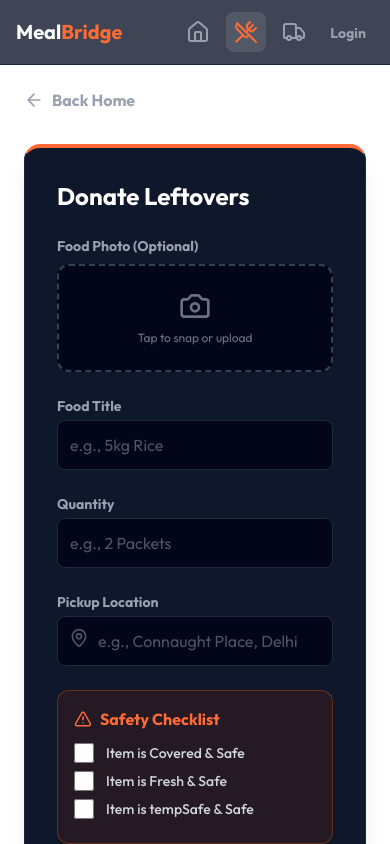
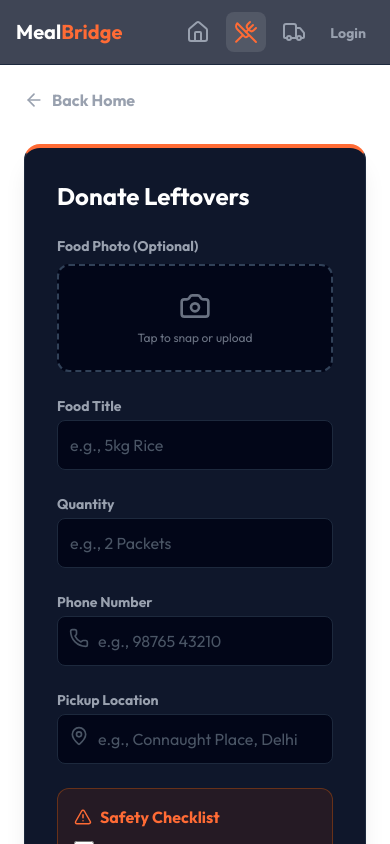
Before and after one commit to sushil1817/mealbridge-site, a Next.js app: page /donate in a window 390 px wide. Shown: the top 844 px of the page. Built offline with nearby package versions, Linux system fonts and the light colour scheme; no server answers.

Commit message:
added phone number

```diff
--- a/app/donate/page.tsx
+++ b/app/donate/page.tsx
@@ -1,13 +1,14 @@
 "use client";
 import { useState } from "react";
 import { supabase } from "@/lib/supabase";
-import { AlertTriangle, ArrowLeft, Loader2, MapPin, Camera } from "lucide-react";
+import { AlertTriangle, ArrowLeft, Loader2, MapPin, Camera, Phone } from "lucide-react";
 import Link from "next/link";
 
 export default function DonatePage() {
   const [loading, setLoading] = useState(false);
-  const [formData, setFormData] = useState({ title: "", quantity: "", location: "" });
-  const [imageFile, setImageFile] = useState<File | null>(null); // New state for the file
+  // Added 'phone' to the state
+  const [formData, setFormData] = useState({ title: "", quantity: "", location: "", phone: "" });
+  const [imageFile, setImageFile] = useState<File | null>(null);
 
   const [hygieneChecks, setHygieneChecks] = useState({
     isCovered: false, isFresh: false, tempSafe: false,
@@ -22,30 +23,19 @@ export default function DonatePage() {
     setLoading(true);
     let uploadedImageUrl = "";
 
-    // 1. Upload Image if one is selected
     if (imageFile) {
       const fileName = `${Date.now()}-${imageFile.name}`;
-      const { data, error: uploadError } = await supabase
-        .storage
-        .from('food-images')
-        .upload(fileName, imageFile);
-
+      const { error: uploadError } = await supabase.storage.from('food-images').upload(fileName, imageFile);
       if (uploadError) {
-        alert("Error uploading image: " + uploadError.message);
+        alert("Error uploading image");
         setLoading(false);
         return;
       }
-
-      // 2. Get the Public URL so we can save it
-      const { data: publicUrlData } = supabase
-        .storage
-        .from('food-images')
-        .getPublicUrl(fileName);
-
-      uploadedImageUrl = publicUrlData.publicUrl;
+      const { data } = supabase.storage.from('food-images').getPublicUrl(fileName);
+      uploadedImageUrl = data.publicUrl;
     }
 
-    // 3. Save to Database (including image_url)
+    // Saving phone number to database now
     const { error } = await supabase
       .from('donations')
       .insert([
@@ -53,7 +43,8 @@ export default function DonatePage() {
           title: formData.title,
           quantity: formData.quantity,
           location: formData.location,
-          image_url: uploadedImageUrl, // <--- Saving the link here
+          phone: formData.phone, // <--- New Field
+          image_url: uploadedImageUrl,
           is_safe: true
         }
       ]);
@@ -63,8 +54,8 @@ export default function DonatePage() {
     if (error) {
       alert("Error: " + error.message);
     } else {
-      alert("Success! Food listed with photo.");
-      setFormData({ title: "", quantity: "", location: "" });
+      alert("Success! Food listed.");
+      setFormData({ title: "", quantity: "", location: "", phone: "" });
       setImageFile(null);
       setHygieneChecks({ isCovered: false, isFresh: false, tempSafe: false });
     }
@@ -81,7 +72,7 @@ export default function DonatePage() {
 
         <form className="space-y-6" onSubmit={handleSubmit}>
 
-          {/* Image Upload Input */}
+          {/* Photo Upload */}
           <div>
             <label className="block text-sm font-bold text-gray-400 mb-2">Food Photo (Optional)</label>
             <div className="relative border-2 border-dashed border-slate-700 rounded-xl p-6 flex flex-col items-center justify-center text-gray-500 hover:border-[#FF6B35] transition-colors cursor-pointer bg-slate-950">
@@ -116,6 +107,21 @@ export default function DonatePage() {
               className="w-full p-3 bg-slate-950 border border-slate-800 rounded-lg text-white placeholder-gray-600 focus:border-[#FF6B35] outline-none"
               placeholder="e.g., 2 Packets" required
             />
+          </div>
+
+          {/* NEW PHONE INPUT */}
+          <div>
+            <label className="block text-sm font-bold text-gray-400 mb-1">Phone Number</label>
+            <div className="relative">
+              <Phone className="absolute left-3 top-3 text-gray-600" size={20} />
+              <input
+                value={formData.phone}
+                onChange={(e) => setFormData({...formData, phone: e.target.value})}
+                type="tel"
+                className="w-full pl-10 p-3 bg-slate-950 border border-slate-800 rounded-lg text-white placeholder-gray-600 focus:border-[#FF6B35] outline-none"
+                placeholder="e.g., 98765 43210" required
+              />
+            </div>
           </div>
 
           <div>
--- a/app/volunteer/page.tsx
+++ b/app/volunteer/page.tsx
@@ -1,12 +1,12 @@
 "use client";
 import { useEffect, useState } from "react";
 import { supabase } from "@/lib/supabase";
-import { ArrowLeft, MapPin, Package, CheckCircle, Image as ImageIcon } from "lucide-react";
+import { ArrowLeft, MapPin, Package, CheckCircle, Image as ImageIcon, Phone } from "lucide-react";
 import Link from "next/link";
 
-// Added image_url to type
+// Added 'phone' to the definition
 type Donation = {
-  id: string; title: string; quantity: string; location: string; image_url?: string; created_at: string;
+  id: string; title: string; quantity: string; location: string; image_url?: string; phone?: string; created_at: string;
 };
 
 export default function VolunteerPage() {
@@ -84,12 +84,27 @@ export default function VolunteerPage() {
                     <span>{food.location || "View on Map"}</span>
                   </a>
 
-                  <button
-                    onClick={() => handleClaim(food.id)}
-                    className="mt-auto w-full py-3 bg-[#118AB2] text-white font-bold rounded-xl hover:bg-[#0e7c9e] transition-colors"
-                  >
-                    Claim Pickup
-                  </button>
+                  {/* Buttons Grid */}
+                  <div className="grid grid-cols-4 gap-2 mt-auto">
+                    {/* The Call Button (Only shows if phone exists) */}
+                    {food.phone && (
+                      <a
+                        href={`tel:${food.phone}`}
+                        className="col-span-1 py-3 bg-green-600 text-white font-bold rounded-xl flex items-center justify-center hover:bg-green-700 transition-colors"
+                      >
+                        <Phone size={20} />
+                      </a>
+                    )}
+
+                    {/* The Claim Button */}
+                    <button
+                      onClick={() => handleClaim(food.id)}
+                      className={`${food.phone ? "col-span-3" : "col-span-4"} py-3 bg-[#118AB2] text-white font-bold rounded-xl hover:bg-[#0e7c9e] transition-colors`}
+                    >
+                      Claim Pickup
+                    </button>
+                  </div>
+
                 </div>
               </div>
             ))}
```
